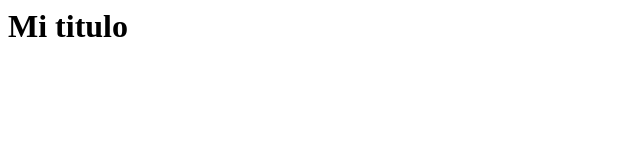
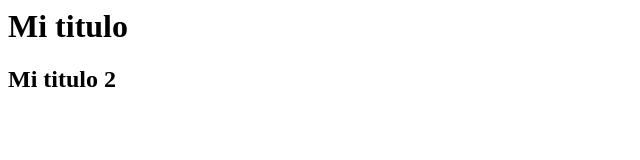
Before and after one commit to gmocontreras/platzigithub, a plain HTML site: page index.html in a window 1280 px wide. Shown: the whole page, without its empty margins (0-640 px from the left). Drawn offline with Linux system fonts and the light colour scheme.

Commit message:
el mensaje 2

```diff
--- a/index.html
+++ b/index.html
@@ -6,5 +6,6 @@
     </head>
     <body>
         <h1>Mi titulo</h1>
+        <h2>Mi titulo 2</h2>
     </body>
 </html>
```
